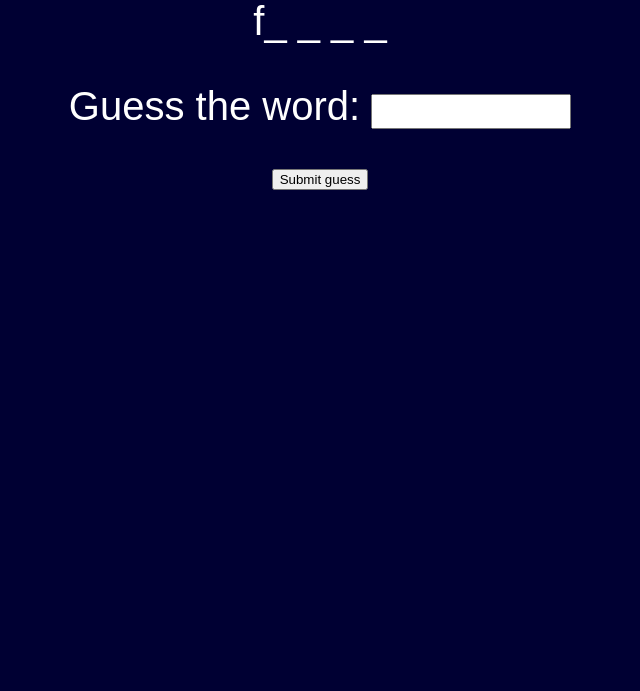
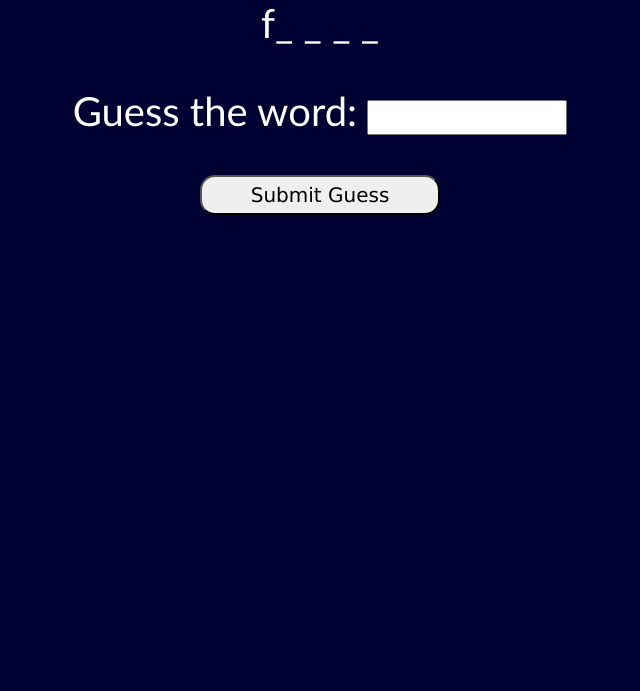
Before and after one commit to angiecaves/group-6, a Python web app: template cssi-group6/templates/main.html in a window 1280 px wide. Shown: the part 109-800 px from the top of the page, without its empty margins (320-960 px from the left). Run offline with Jinja, Linux system fonts and the light colour scheme; the template is opened without the code that fills it, so the values that code supplies are empty; some libraries are stand-ins or nearby versions.

Commit message:
css is my new fave

```diff
--- a/cssi-group6/static_files/CSS/main.css
+++ b/cssi-group6/static_files/CSS/main.css
@@ -2,7 +2,7 @@ body {
 	background-color: #000033;
 	color:white;
 	text-align: center;
-	font-family: Helvetica Narrow, sans-serif;
+	font-family: Gill Sans, sans-serif;
 	font-weight: lighter;
 	font-size: 40px;
 }
@@ -32,7 +32,15 @@ img:hover{
 	width: 200px;
 }
 
-input {
+input{
+
 	font-size: 25px;
+}
 
+button {
+	font-family: Lucida Sans Unicode, sans-serif;
+	font-size: 20px;
+	width:12em;
+	height:2em;
+	border-radius:15px;
 }
--- a/cssi-group6/templates/main.html
+++ b/cssi-group6/templates/main.html
@@ -20,7 +20,7 @@
 });
 	</script>
 	<h3>Guess the word: <input type="text" id = "user" name="guess" /></h3>
-	<button type = "button" id = "myButton">Submit guess</button>
+	<button type = "button" id = "myButton">Submit Guess</button>
 	</form>
   </body>
 </html>
--- a/cssi-group6/templates/win.html
+++ b/cssi-group6/templates/win.html
@@ -14,7 +14,7 @@
 		<h1>You won!</h1>
 		<div id = "printWin"></div>
 		<form method="get" action="">
-		<input type="button" value="Play Again" onclick="Redirect();">
+		<button type="button" onclick="Redirect();">Play Again</button>
 		<form method="get" action="">
 		</form>
 	</body>
```
